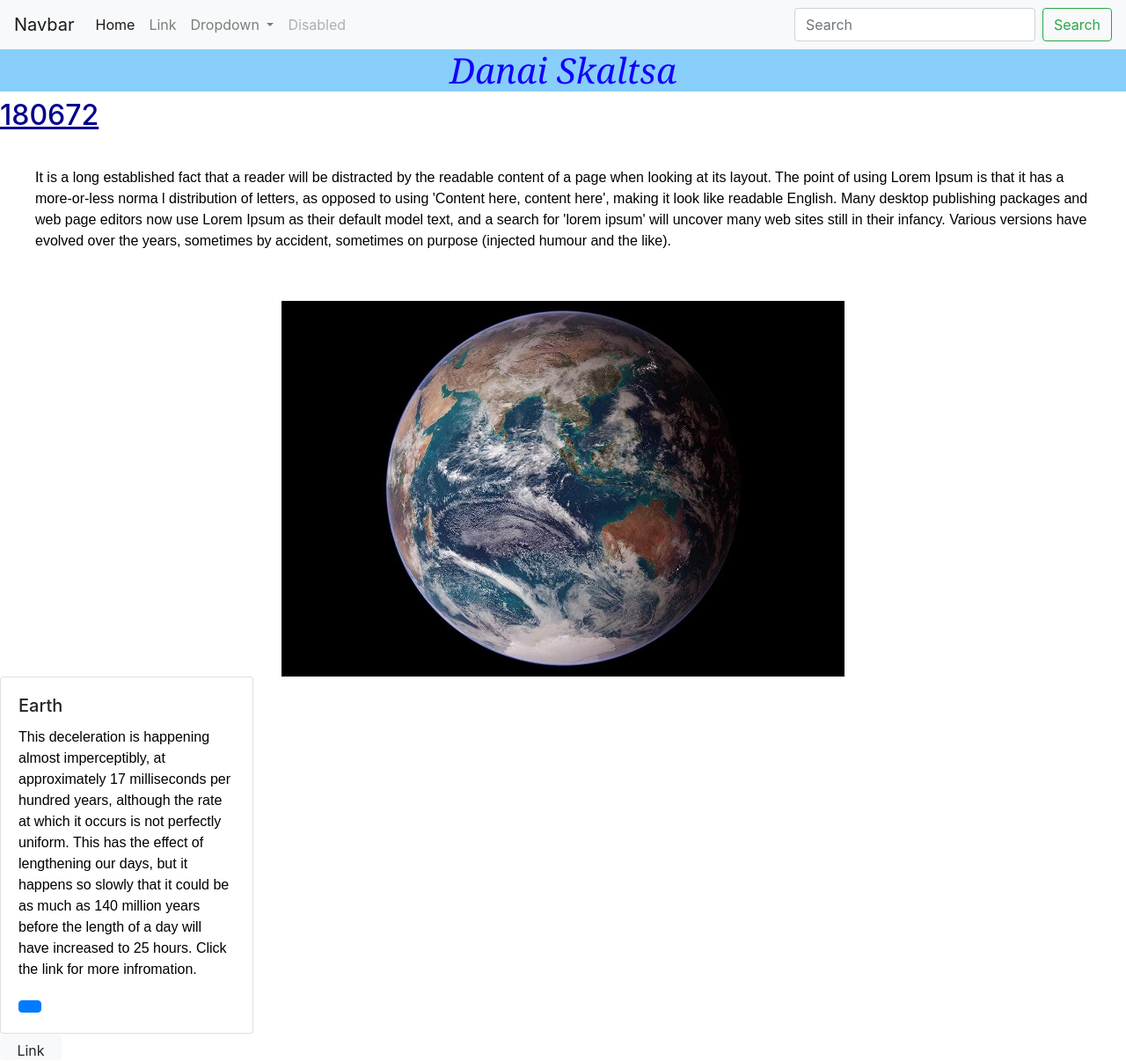
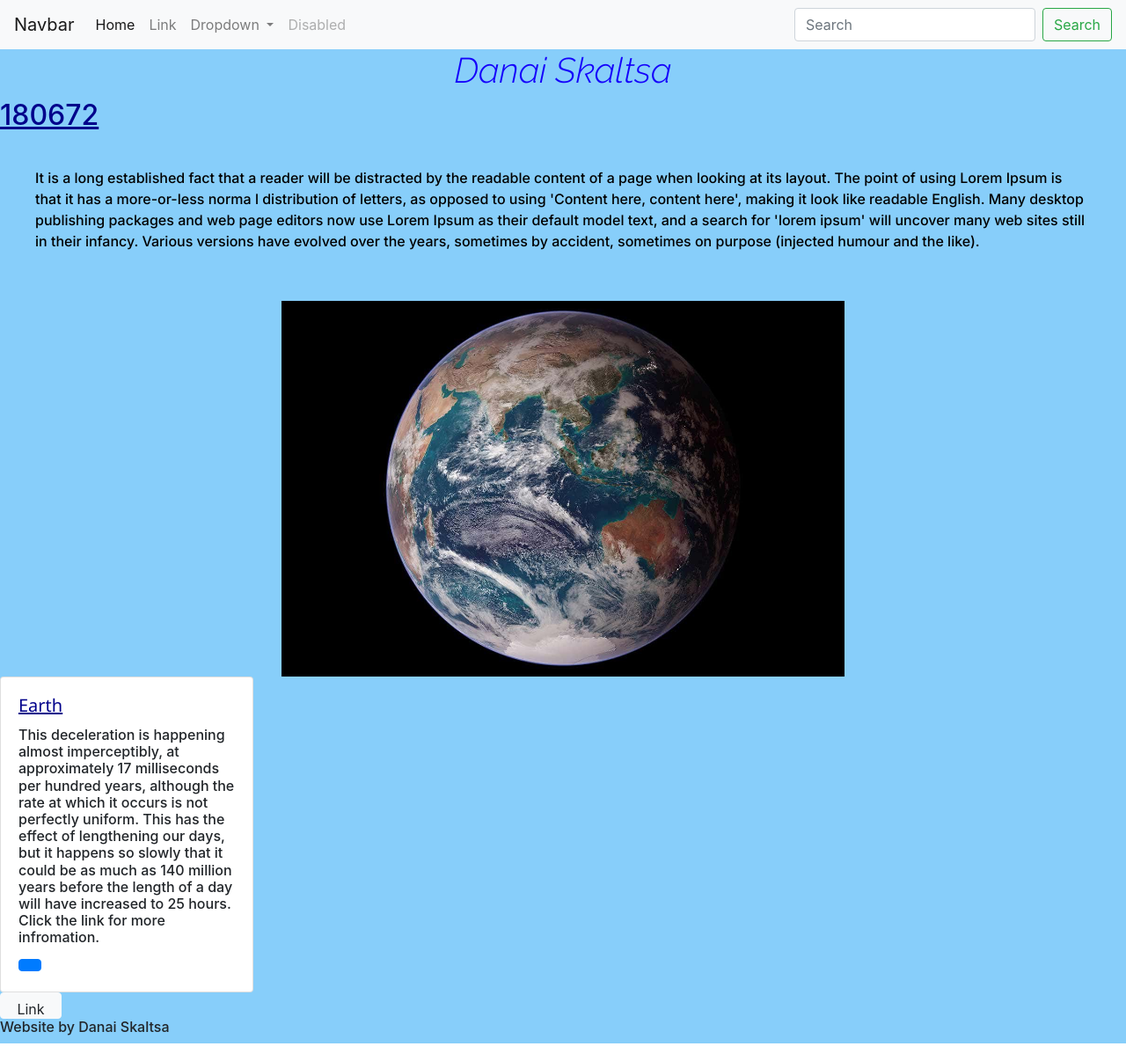
Before and after one commit to DanaiSk/chapter5-6, a plain HTML site: page index.html in a window 1280 px wide. Shown: the whole page at 88% size. Drawn offline with Linux system fonts and the light colour scheme.

Commit message:
change in html - added tags

```diff
--- a/css/styles.css
+++ b/css/styles.css
@@ -1,6 +1,6 @@
 @charset "utf-8";
 .my-class {
-    font-family: Cambria, "Hoefler Text", "Liberation Serif", Times, "Times New Roman", serif;
+    font-family: 'Raleway', sans-serif;
     text-align: center;
     font-style: italic;
     color: #1400FB;
@@ -10,26 +10,38 @@
 	padding: 0;
 	margin: 0;
 }
-h3 {
-	color: darkblue;
-	font-family: Constantia, "Lucida Bright", "DejaVu Serif", Georgia, "serif"; text-decoration: underline;
-}
-#my-id {
-	color: darkblue;
-	text-decoration: underline
-}
-p {
-	color: black;
-	font-family: 'Spartan', sans-serif;
-}
 
 div.container2 {
 	margin: 20px;
 	padding: 20px;
 }
+
 .center {
   display: block;
   margin-left: auto;
   margin-right: auto;
   width: 50%;
 }
+
+h5 {
+	color: darkblue;
+	font-family: 'Raleway', sans-serif;
+font-family: 'Noto Sans', sans-serif; text-decoration: underline;
+}
+
+#my-id {
+	color: darkblue;
+	text-decoration: underline
+}
+
+p {
+	color: black;
+	font-family: 'Inter', sans-serif;
+}
+
+
+body {
+    background-image: url("../images/lightblue.jpg");
+    background-size: cover;
+    background-repeat: repeat;
+}
--- a/index.html
+++ b/index.html
@@ -5,11 +5,14 @@
 	<meta name="viewport" content="width=device-width, initial-scale=1, shrink-to-fit=no">
 	 <!-- Bootstrap CSS -->
     <link rel="stylesheet" href="css/bootstrap.min.css">
-	<link href="https://fonts.googleapis.com/css?family=Inter&display=swap" rel="stylesheet">
     <link href="css/styles.css" rel="stylesheet" type="text/css">
+	<link href="https://fonts.googleapis.com/css2?family=Inter:wght@100;500&display=swap" rel="stylesheet">
+	<link href="https://fonts.googleapis.com/css2?family=Raleway:ital,wght@1,300;1,700;1,800&display=swap" rel="stylesheet">
+	<link href="https://fonts.googleapis.com/css2?family=Noto+Sans&family=Raleway:ital,wght@1,300;1,700;1,800&display=swap" rel="stylesheet">
 
 <title>Danai Skaltsa</title>
 	</head>
+
 	<body>
 		<nav class="navbar navbar-expand-lg navbar-light bg-light">
   <a class="navbar-brand" href="#">Navbar</a>
@@ -45,22 +48,33 @@
     </form>
   </div>
 </nav>
-	<div style="background-image: url('images/lightblue.jpg');">
+
+		<div style="background-image: url('images/lightblue.jpg');">
+	<header>
 <h1 class="my-class">Danai Skaltsa</h1>
+	</header>
 	</div>
 <h2 id="my-id">180672</h2>
 		<div class="container2">
+
+			<article>
   <p>It is a long established fact that a reader will be distracted by the readable content of a page when looking at its layout. The point of using Lorem Ipsum is that it has a more-or-less norma l distribution of letters, as opposed to using 'Content here, content here', making it look like readable English. Many desktop publishing packages and web page editors now use Lorem Ipsum as their default model text, and a search for 'lorem ipsum' will uncover many web sites still in their infancy. Various versions have evolved over the years, sometimes by accident, sometimes on purpose (injected humour and the like).</p>
-</div>
+</article>
+		</div>
+
+
 	 <img src="images/earth.jpg" alt="Earth" class="center">
 		<div class="card" style="width: 18rem;">
 <div class="card-body">
   <h5 class="card-title">Earth</h5>
-    <p class="card-text">This deceleration is happening almost imperceptibly, at approximately 17 milliseconds per hundred years, although the rate at which it occurs is not perfectly uniform. This has the effect of lengthening our days, but it happens so slowly that it could be as much as 140 million years before the length of a day will have increased to 25 hours. Click the link for more infromation.</p>
+    <h6 class="card-text">This deceleration is happening almost imperceptibly, at approximately 17 milliseconds per hundred years, although the rate at which it occurs is not perfectly uniform. This has the effect of lengthening our days, but it happens so slowly that it could be as much as 140 million years before the length of a day will have increased to 25 hours. Click the link for more infromation.</h6>
     <a href="#" class="btn btn-primary"></a>
 </div>
 </div>
 		<button type="button" class="btn btn-light" style="height: 30px; width: 70px;">Link</button>
+		<footer>
+		<h6>Website by Danai Skaltsa</h6>
+		</footer>
 
 		<!-- Optional JavaScript -->
     <!-- jQuery first, then Popper.js, then Bootstrap JS -->
```
Also changed, not shown: images/grey.jfif (added), images/grey2.jpg (added), images/lightblue2.jfif (added), 1 other file.
